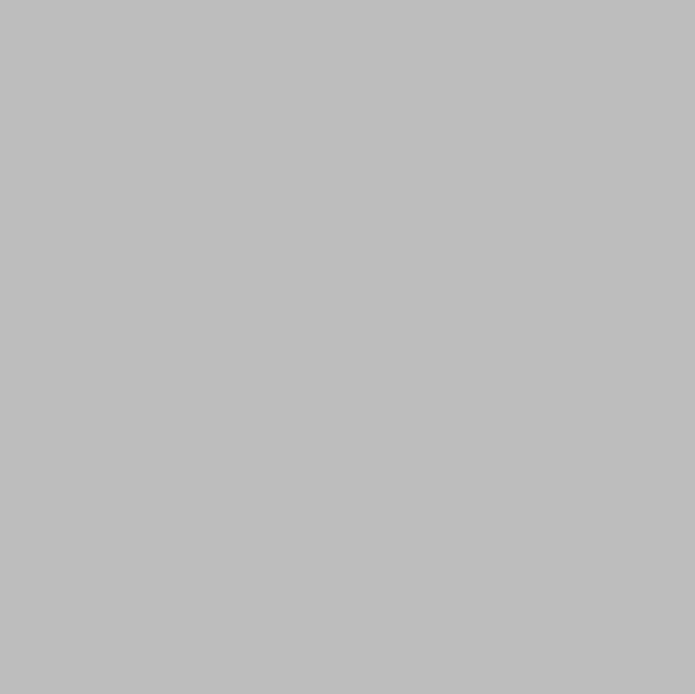
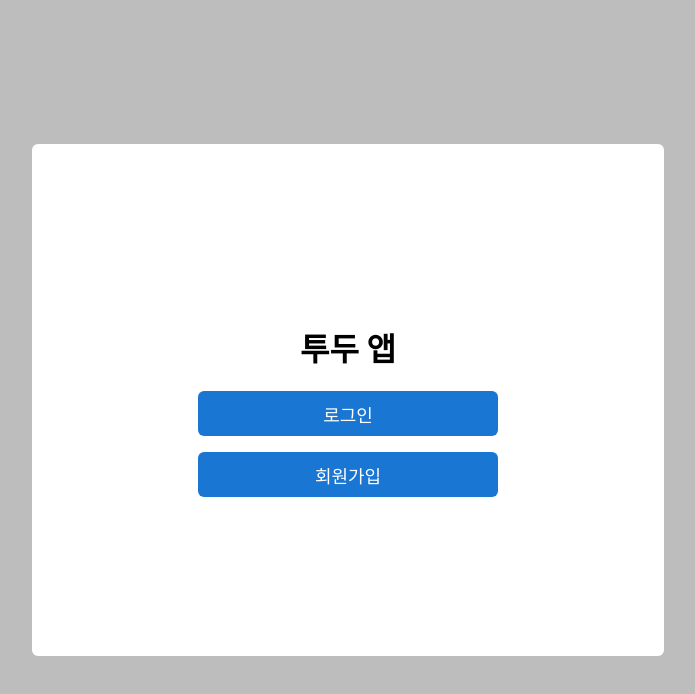
Before and after one commit to pji0219/wanted-pre-onboarding-frontend, a React (Create React App) app: page / in a window 1280 px wide. Before the commit this address had no page. Shown: the top 694 px of the page, without its empty margins (292-987 px from the left). Built offline with nearby package versions, Linux system fonts and the light colour scheme; the HTML template or start-up script is replaced by a standard one.

Commit message:
Feat: 홈페이지 추가

```diff
--- a/src/App.jsx
+++ b/src/App.jsx
@@ -1,15 +1,18 @@
-import { Route, Routes } from 'react-router-dom';
+import { Navigate, Route, Routes } from 'react-router-dom';
 
 import SignIn from './auth/pages/SignIn';
 import SignUp from './auth/pages/SignUp';
+import Home from './home/pages/Home';
 import Todos from './todos/pages/Todos';
 
 function App() {
   return (
     <Routes>
+      <Route path='/' element={<Home />} />
       <Route path='/signin' element={<SignIn />} />
       <Route path='/signup' element={<SignUp />} />
       <Route path='todo' element={<Todos />} />
+      <Route path='*' element={<Navigate replace to='/signin' />} />
     </Routes>
   );
 }
--- /dev/null
+++ b/src/home/components/Landing.css
@@ -0,0 +1,50 @@
+.landing {
+  width: 100%;
+  height: 100%;
+  padding: 0;
+  display: flex;
+  flex-direction: column;
+  justify-content: center;
+  align-items: center;
+}
+
+.landing__signin-link button {
+  width: 300px;
+  height: 45px;
+  font-size: 18px;
+  border-radius: 6px;
+  border: none;
+  background-color: #1976d2;
+  color: #fff;
+  margin-bottom: 16px;
+  cursor: pointer;
+}
+
+.landing__signin-link {
+  text-decoration: none;
+}
+
+.landing__signin-link:visited {
+  text-decoration: none;
+  color: black;
+}
+
+.landing__signup-link button {
+  width: 300px;
+  height: 45px;
+  font-size: 18px;
+  border-radius: 6px;
+  border: none;
+  background-color: #1976d2;
+  color: #fff;
+  cursor: pointer;
+}
+
+.landing__signup-link {
+  text-decoration: none;
+}
+
+.landing__signup-link:visited {
+  text-decoration: none;
+  color: black;
+}
--- /dev/null
+++ b/src/home/components/Landing.jsx
@@ -0,0 +1,24 @@
+import { Link } from 'react-router-dom';
+
+import Container from '../../UIElements/Container';
+import './Landing.css';
+
+function Landing() {
+  return (
+    <Container>
+      <div className='landing'>
+        <div className='landing__title'>
+          <h1>투두 앱</h1>
+        </div>
+        <Link to='/signin' className='landing__signin-link'>
+          <button>로그인</button>
+        </Link>
+        <Link to='signup' className='landing__signup-link'>
+          <button>회원가입</button>
+        </Link>
+      </div>
+    </Container>
+  );
+}
+
+export default Landing;
--- /dev/null
+++ b/src/home/pages/Home.jsx
@@ -0,0 +1,11 @@
+import Landing from '../components/Landing';
+
+function Home() {
+  return (
+    <div>
+      <Landing />
+    </div>
+  );
+}
+
+export default Home;
```
